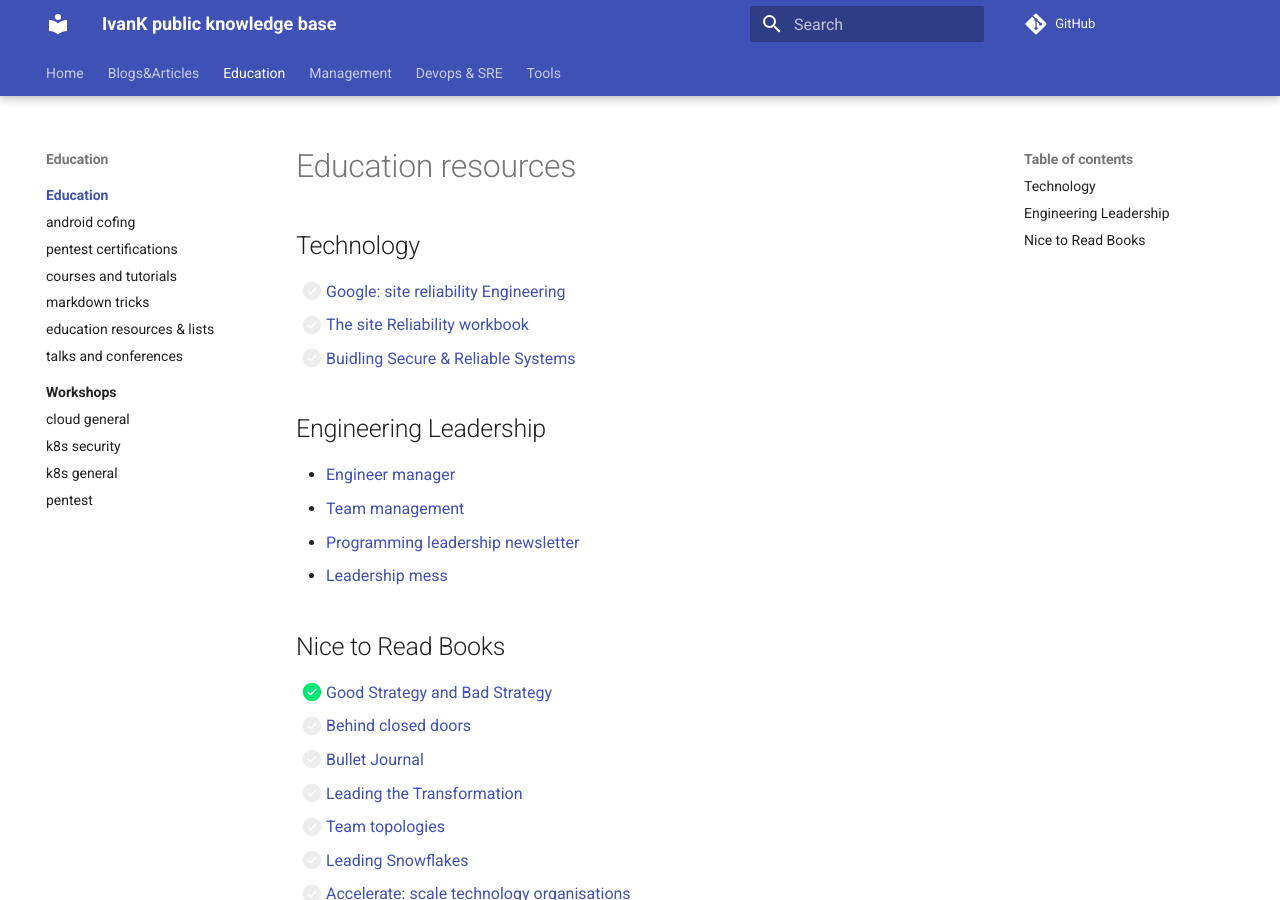
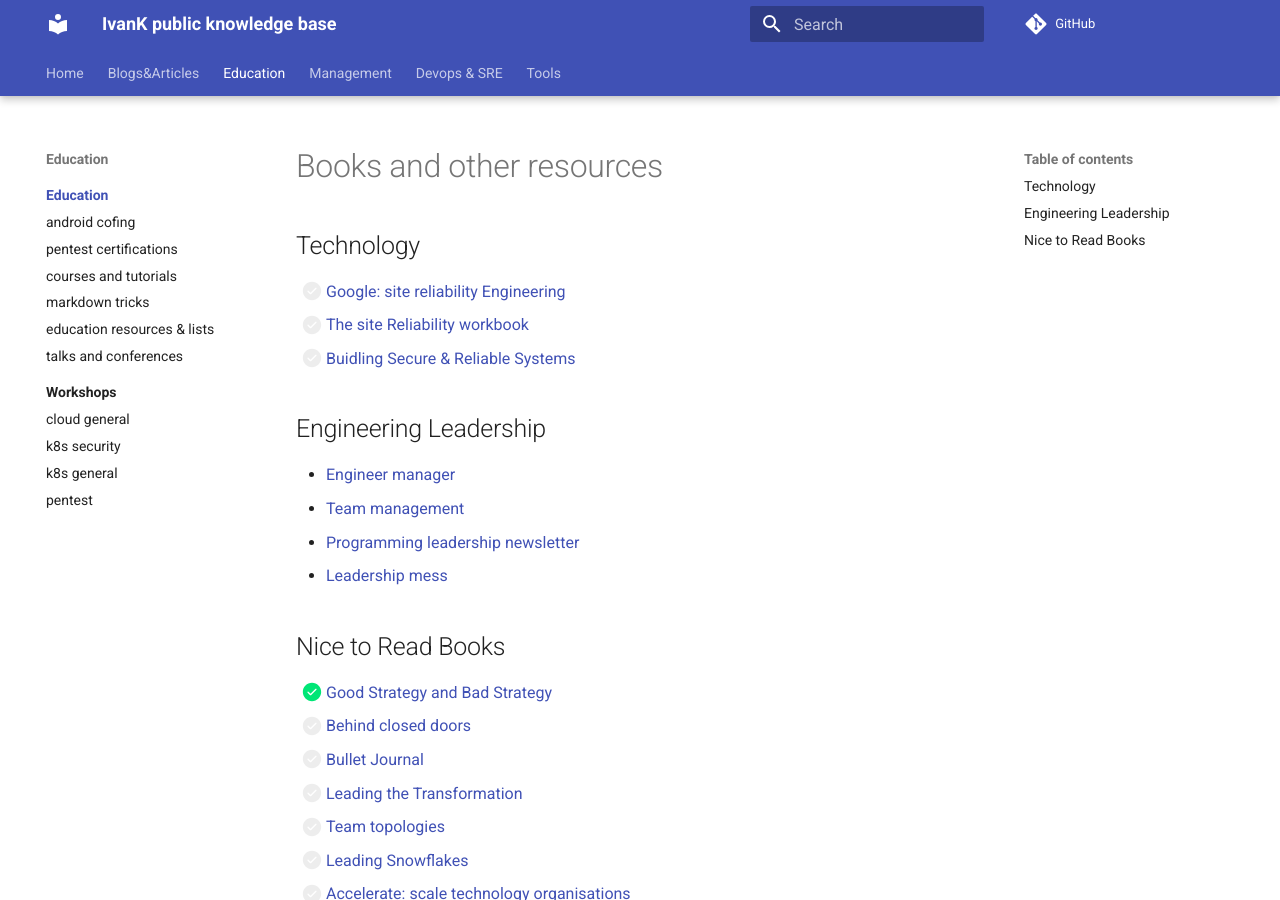
Before and after one commit to ivankatliarchuk/knowledge-base, an MkDocs documentation site: the page built from docs/education/index.md, in a window 1280 px wide and 900 px high. Built offline with MkDocs 1.6.1 and Material for MkDocs 9.7.7, drawn with Linux system fonts in a browser that asks for light colours; comment, search, counter and statistics services are not loaded.

```diff
--- a/docs/education/index.md
+++ b/docs/education/index.md
@@ -7,7 +7,7 @@
 published: true
 ---
 
-# Education resources
+# Books and other resources
 
 ## Technology
 
```
